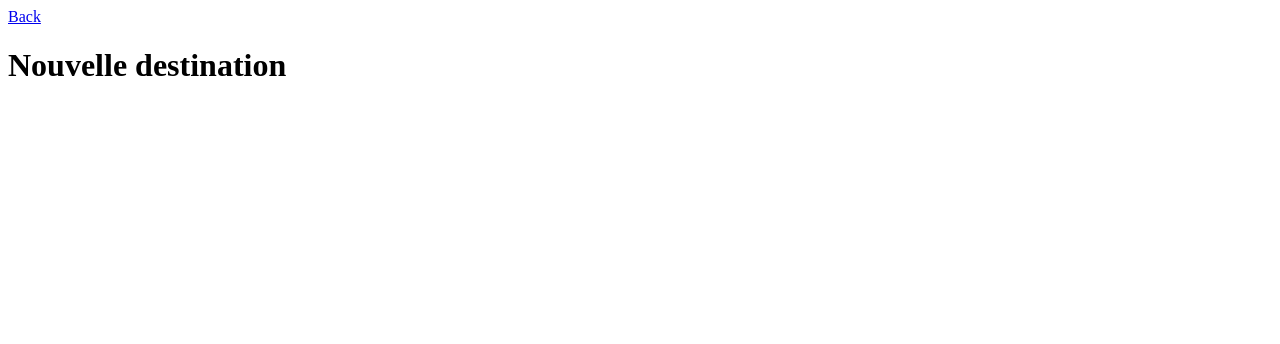
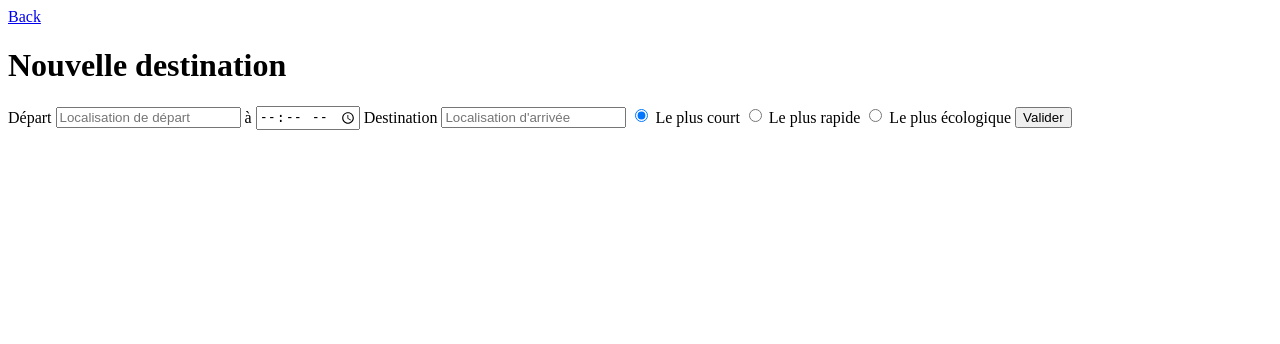
Before and after one commit to thomblr/mons-challenge, a Django app: page /destination/ in a window 1280 px wide. Shown: the top 344 px of the page. Run offline with Django 3.2, Linux system fonts and the light colour scheme.

Commit message:
add new destination form

```diff
--- a/mons/app/templates/app/newDestination.html
+++ b/mons/app/templates/app/newDestination.html
@@ -7,4 +7,28 @@
     <h1>Nouvelle destination</h1>
 </header>
 
+<div class="container">
+    <form action="#">
+        <label for="start">Départ</label>
+        <input type="text" id="start" placeholder="Localisation de départ">
+
+        <label for="time">à</label>
+        <input type="time" id="time" name="time" min="00:00" max="23:59" required>
+
+        <label for="end">Destination</label>
+        <input type="text" id="end" placeholder="Localisation d'arrivée">
+
+        <input type="radio" id="short" name="trajet" value="short" checked>
+        <label for="short">Le plus court</label>
+
+        <input type="radio" id="fast" name="trajet" value="fast">
+        <label for="fast">Le plus rapide</label>
+
+        <input type="radio" id="eco" name="trajet" value="eco">
+        <label for="eco">Le plus écologique</label>
+
+        <input type="submit" value="Valider">
+    </form>
+</div>
+
 {% endblock %}
```
